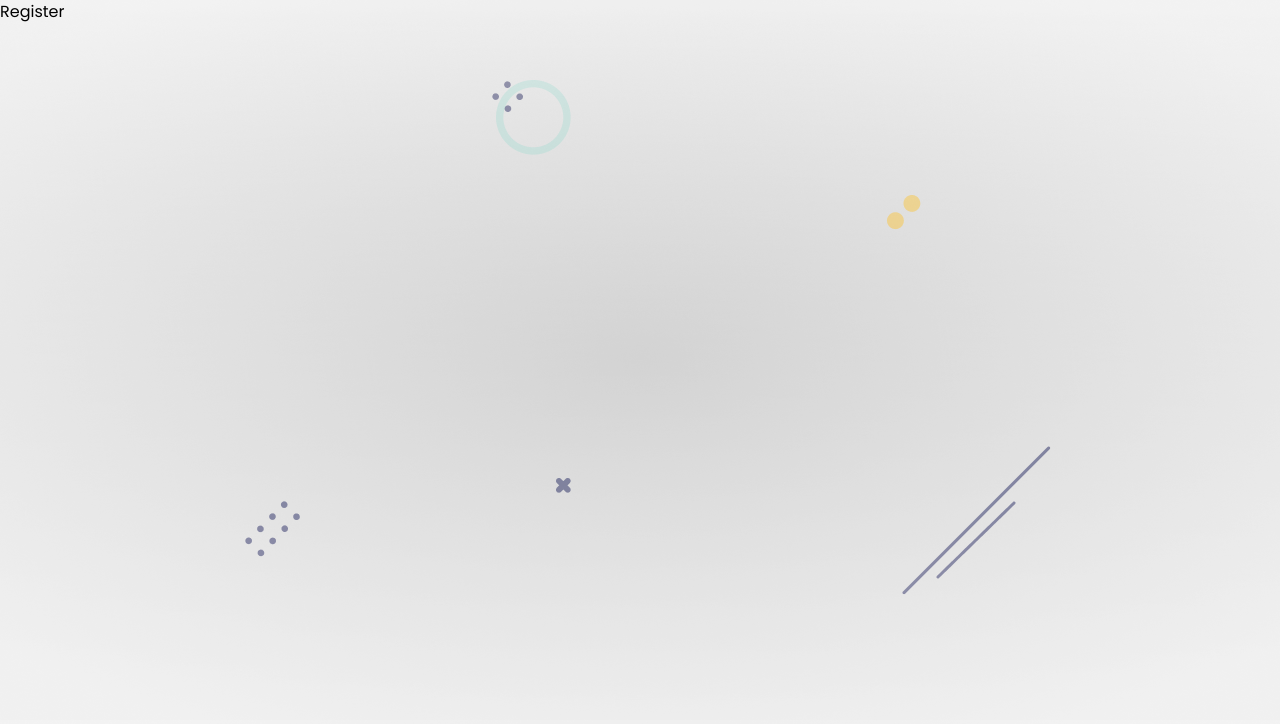
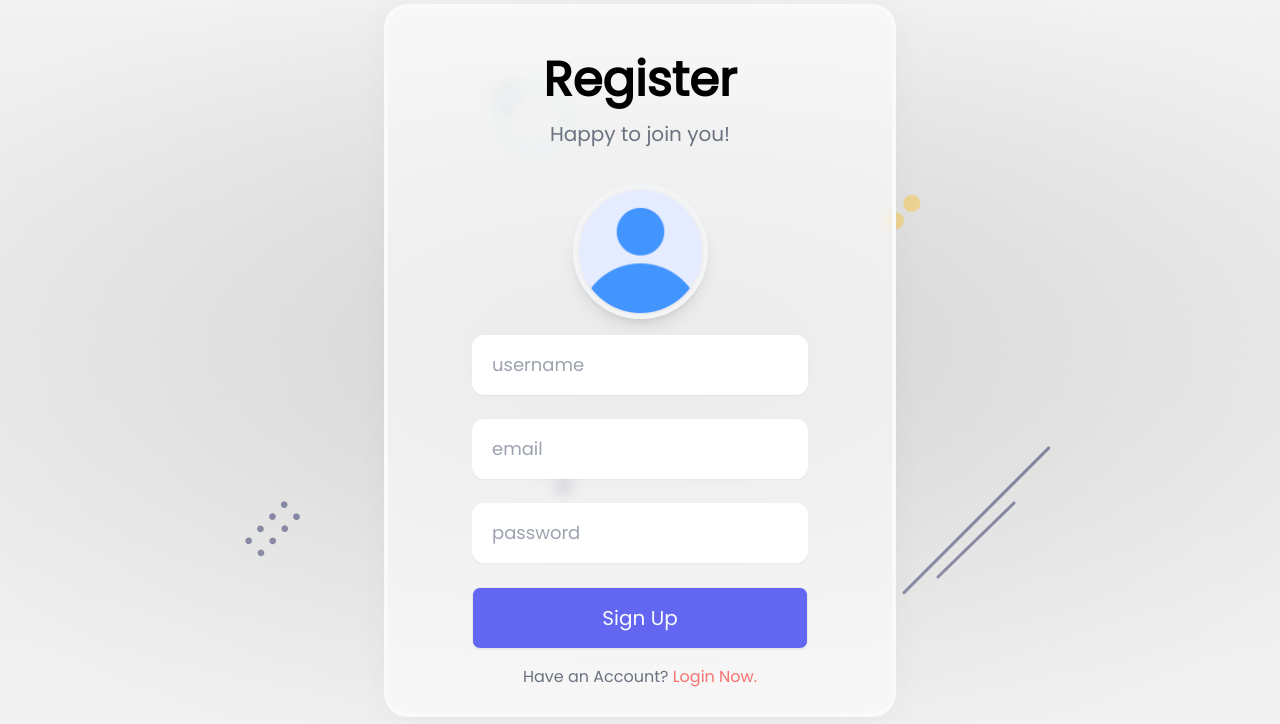
Before and after one commit to Toba-dean/mern_login, a React (Create React App) app in the folder client/: page /register in a window 1280 px wide. Shown: the top 724 px of the page. Built offline with nearby package versions, Linux system fonts and the light colour scheme.

Commit message:
added the registeration UI and all the necessary validation logic

```diff
--- a/client/src/components/Register.jsx
+++ b/client/src/components/Register.jsx
@@ -1,8 +1,99 @@
-import React from 'react'
+import { useState } from "react";
+import { Link } from "react-router-dom";
+import { Toaster } from "react-hot-toast";
+import { useFormik } from "formik";
+
+import avatar from "../assets/profile.png";
+import styles from "../styles/Username.module.css";
+import { registerValidation } from "../helper/validate";
+import { convertToBase64 } from "../helper/convert";
+
 
 const Register = () => {
+
+  const [file, setFile] = useState();
+
+  const formik = useFormik({
+    initialValues: {
+      password: "",
+      email: "",
+      username: "",
+    },
+    validate: registerValidation,
+    validateOnBlur: false,
+    validateOnChange: false,
+    onSubmit: async values => {
+      values = await Object.assign(values, { profile: file || ""})
+      console.log(values)
+    }
+  });
+
+  /** formik doensn't support file upload so we need to create this handler */
+  const onUpload = async e => {
+    const base64 = await convertToBase64(e.target.files[0]);
+    setFile(base64);
+  }
+
   return (
-    <div>Register</div>
+    <div className="container mx-auto">
+      <Toaster position="top-center" reverseOrder={false}></Toaster>
+
+      <div className="flex justify-center items-center">
+        <div className={`${styles.glass} mt-1 pb-1`} style={{ width: "40%", paddingTop: "3em" }}>
+          <div className="title flex flex-col items-center">
+            <h1 className="text-5xl font-bold">Register</h1>
+            <span className="py-4 text-xl w-2/3 text-center text-gray-500">
+              Happy to join you!
+            </span>
+          </div>
+
+          <form className="py-1" onSubmit={formik.handleSubmit}>
+            <div className="profile flex justify-center py-4">
+              <label htmlFor="profile">
+                <img src={file || avatar} alt="avatar" className={styles.profile_img} />
+              </label>
+
+              <input
+                type="file"
+                name="profile"
+                id="profile"
+                onChange={onUpload}
+              />
+            </div>
+
+            <div className="textbox flex flex-col items-center gap-6">
+              <input
+                {...formik.getFieldProps("username")}
+                type="text"
+                placeholder="username"
+                className={styles.text_box}
+              />
+
+              <input
+                {...formik.getFieldProps("email")}
+                type="email"
+                placeholder="email"
+                className={styles.text_box}
+              />
+
+              <input
+                {...formik.getFieldProps("password")}
+                type="password"
+                placeholder="password"
+                className={styles.text_box}
+              />
+              <button className={styles.btn} type="submit">Sign Up</button>
+            </div>
+
+            <div className="text-center py-4">
+              <span className="text-gray-500">
+                Have an Account? <Link className="text-red-400 hover:text-red-600" to="/">Login Now.</Link>
+              </span>
+            </div>
+          </form>
+        </div>
+      </div>
+    </div>
   )
 }
 
--- /dev/null
+++ b/client/src/helper/convert.js
@@ -0,0 +1,16 @@
+
+/** image onto base64 */
+export function convertToBase64(file) {
+  return new Promise((res, rej) => {
+    const fileReader = new FileReader();
+    fileReader.readAsDataURL(file);
+
+    fileReader.onload = () => {
+      res(fileReader.result)
+    }
+
+    fileReader.onerror = (error) => {
+      rej(error)
+    }
+  })
+}
--- a/client/src/helper/validate.js
+++ b/client/src/helper/validate.js
@@ -25,6 +25,16 @@ export async function resetPasswordValidation(values) {
 
   return errors;
 }
+
+/** validate register form */
+export async function registerValidation(values) {
+  const errors = verifyUsername({}, values);
+  passwordVerify(errors, values);
+  emailVerify(errors, values);
+
+  return errors;
+}
+
 
 
 /** ************************************************* */
@@ -57,3 +67,16 @@ function verifyUsername(error = {}, values) {
 
   return error;
 }
+
+/** validate email */
+function emailVerify(error = {}, values) {
+  if (!values.email) {
+    error.email = toast.error("Email Required.");
+  } else if (values.email.includes(" ")) {
+    error.email = toast.error("Email cannot contain space.")
+  } else if (!/^[A-Z0-9._%+-]+@[A-Z0-9.-]+\.[A-Z]{2,4}$/i.test(values.email)) {
+    error.email = toast.error("Invalid email address.")
+  }
+
+  return error;
+}
--- a/client/src/index.css
+++ b/client/src/index.css
@@ -6,6 +6,7 @@
 
 * > * {
   font-family: 'Poppins', sans-serif;
+  box-sizing: border-box;
 }
 
 body {
--- a/client/src/styles/Username.module.css
+++ b/client/src/styles/Username.module.css
@@ -8,7 +8,7 @@
 }
 
 .profile_img {
-  @apply border-4 border-gray-100 w-[135px] rounded-full shadow-lg cursor-pointer;
+  @apply border-4 border-gray-100 w-[135px] h-[135px] rounded-full shadow-lg cursor-pointer;
   @apply hover:border-gray-200;
 }
 
```
